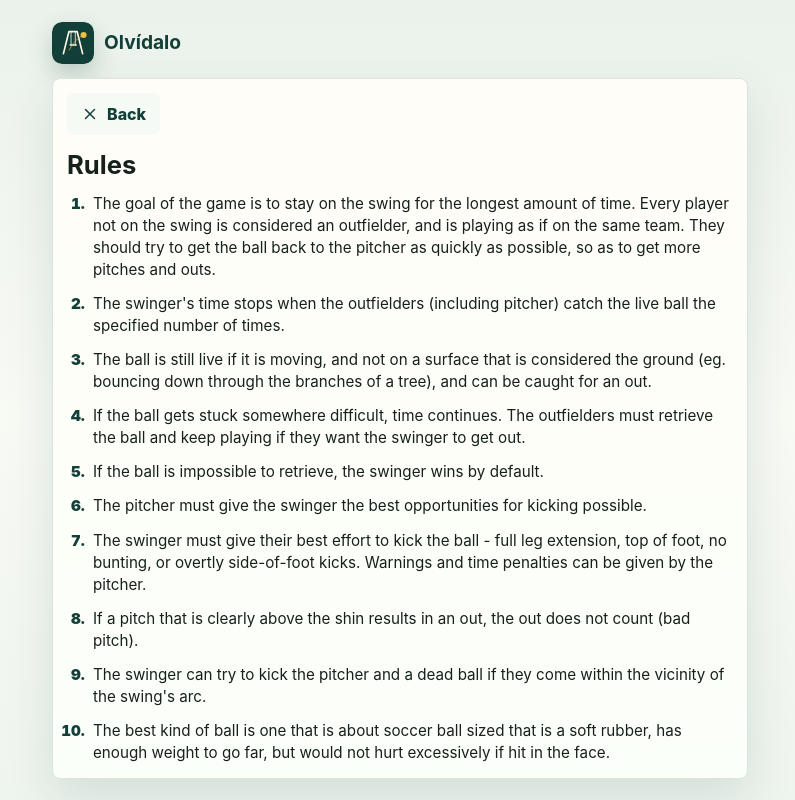
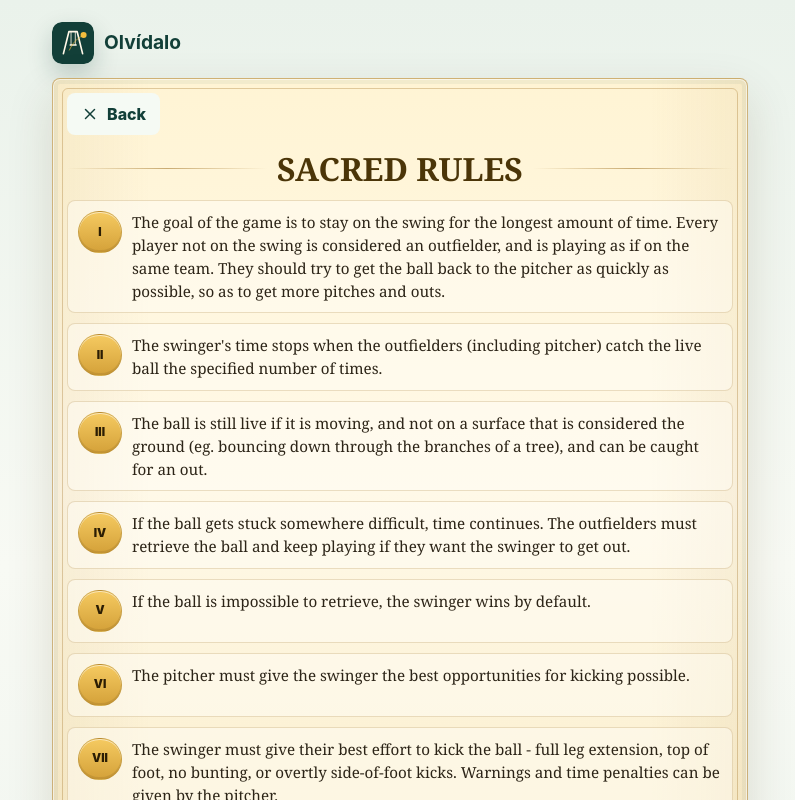
Before and after one commit to tristanmott1/olvidalo, a React (Vite) app: page / in a window 1280 px wide. Both pictures are taken after a click on the button "Rules". Shown: the top 800 px of the page, without its empty margins (240-1035 px from the left). Built offline with nearby package versions, Linux system fonts and the light colour scheme.

Commit message:
Made the rules have fancy text

```diff
--- a/src/App.tsx
+++ b/src/App.tsx
@@ -985,7 +985,7 @@ function App() {
             </div>
 
             <div className="section-heading small">
-              <h1>Rules</h1>
+              <h1>Sacred Rules</h1>
             </div>
 
             <ol className="rules-list">
--- a/src/styles.css
+++ b/src/styles.css
@@ -491,25 +491,107 @@ button:focus-visible {
 
 .rules-panel {
   gap: 16px;
+  position: relative;
+  overflow: hidden;
+  border-color: rgba(158, 111, 31, 0.46);
+  background:
+    linear-gradient(90deg, rgba(158, 111, 31, 0.08), transparent 14%, transparent 86%, rgba(158, 111, 31, 0.08)),
+    linear-gradient(180deg, #fff4d4, #fff9e8 42%, #f8e8bc);
+  box-shadow:
+    inset 0 0 0 1px rgba(255, 255, 255, 0.55),
+    inset 0 0 0 5px rgba(18, 63, 56, 0.05),
+    0 18px 48px rgba(72, 47, 10, 0.14);
+}
+
+.rules-panel::before,
+.rules-panel::after {
+  content: "";
+  position: absolute;
+  pointer-events: none;
+}
+
+.rules-panel::before {
+  inset: 9px;
+  border: 1px solid rgba(158, 111, 31, 0.32);
+  border-radius: 6px;
+}
+
+.rules-panel::after {
+  width: 160px;
+  height: 160px;
+  right: -70px;
+  bottom: -70px;
+  border: 1px solid rgba(18, 63, 56, 0.09);
+  border-radius: 999px;
+}
+
+.rules-panel > * {
+  position: relative;
+  z-index: 1;
+}
+
+.rules-panel .section-heading {
+  justify-content: center;
+}
+
+.rules-panel .section-heading h1 {
+  color: #4b3508;
+  font-family: Georgia, "Times New Roman", serif;
+  font-size: 2rem;
+  font-weight: 900;
+  text-align: center;
+  text-transform: uppercase;
+}
+
+.rules-panel .section-heading::before,
+.rules-panel .section-heading::after {
+  content: "";
+  flex: 1;
+  height: 1px;
+  background: linear-gradient(90deg, transparent, rgba(158, 111, 31, 0.55), transparent);
 }
 
 .rules-list {
   display: grid;
-  gap: 12px;
+  counter-reset: rule;
+  gap: 10px;
+  list-style: none;
   margin: 0;
-  padding-left: 22px;
+  padding: 0;
 }
 
 .rules-list li {
-  padding-left: 4px;
-  color: var(--ink);
+  display: grid;
+  grid-template-columns: 44px minmax(0, 1fr);
+  counter-increment: rule;
+  gap: 10px;
+  align-items: start;
+  padding: 10px;
+  border: 1px solid rgba(158, 111, 31, 0.22);
+  border-radius: 8px;
+  background: rgba(255, 253, 247, 0.48);
+  color: #2c2417;
+  font-family: Georgia, "Times New Roman", serif;
   font-size: 0.95rem;
-  line-height: 1.45;
+  line-height: 1.5;
 }
 
-.rules-list li::marker {
-  color: var(--brand);
+.rules-list li::before {
+  content: counter(rule, upper-roman);
+  display: grid;
+  place-items: center;
+  min-width: 40px;
+  min-height: 40px;
+  border: 1px solid rgba(75, 53, 8, 0.18);
+  border-radius: 999px;
+  background: linear-gradient(180deg, #f5ca61, var(--gold));
+  color: #2b1d04;
+  font-family: Inter, ui-sans-serif, system-ui, -apple-system, BlinkMacSystemFont, "Segoe UI", sans-serif;
+  font-size: 0.72rem;
   font-weight: 900;
+  box-shadow:
+    inset 0 1px 0 rgba(255, 248, 232, 0.65),
+    inset 0 -2px 0 rgba(75, 53, 8, 0.12);
 }
 
 @media (max-width: 520px) {
@@ -570,4 +652,20 @@ button:focus-visible {
     grid-column: 2;
     text-align: left;
   }
+
+  .rules-panel .section-heading h1 {
+    font-size: 1.58rem;
+  }
+
+  .rules-list li {
+    grid-template-columns: 38px minmax(0, 1fr);
+    gap: 8px;
+    font-size: 0.9rem;
+  }
+
+  .rules-list li::before {
+    min-width: 36px;
+    min-height: 36px;
+    font-size: 0.66rem;
+  }
 }
```
